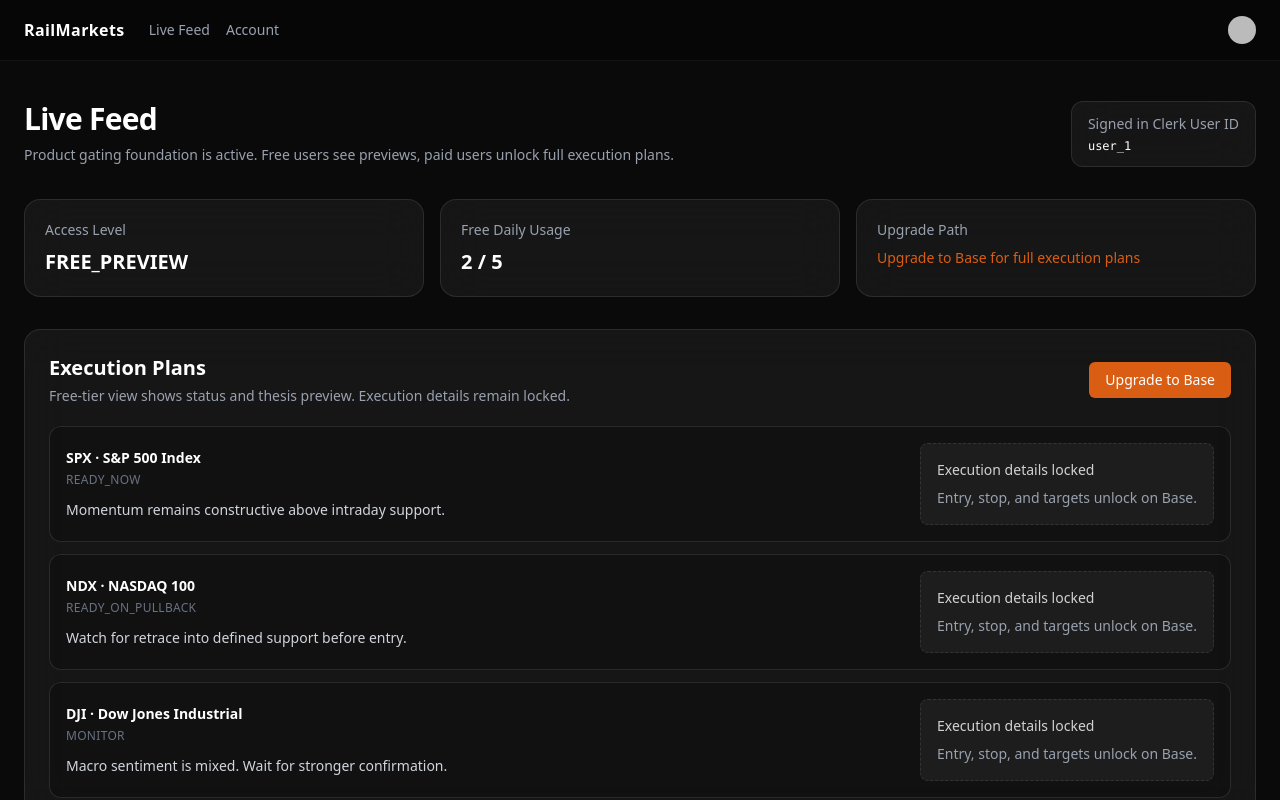
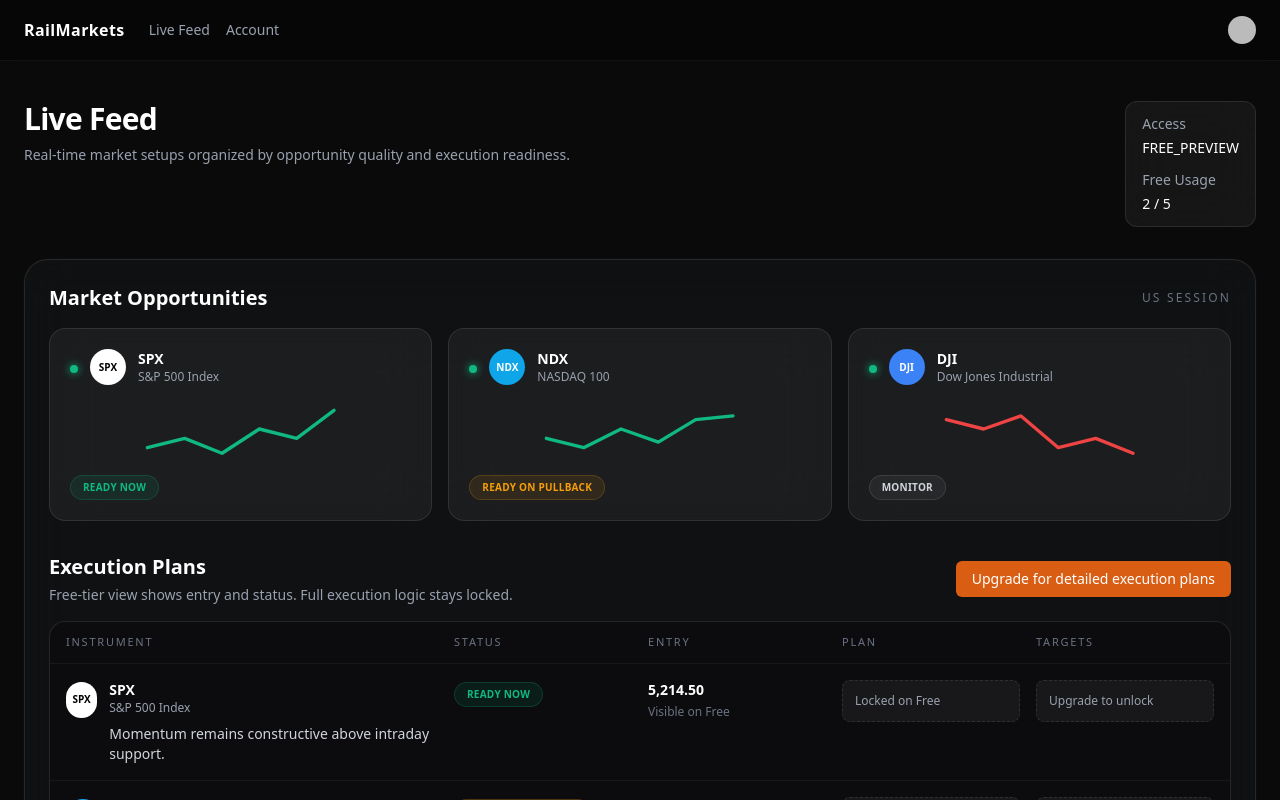
Before and after one commit to jalenbarnes/railmarkets--web, a Next.js app: page /app/feed in a window 1280 px wide. Shown: the top 800 px of the page. Built offline with nearby package versions, Linux system fonts and the light colour scheme; no server answers; sample sign-in values are in the browser's storage; some icons are missing.

Commit message:
feat: implement live feed page foundation

```diff
--- a/src/app/app/feed/page.tsx
+++ b/src/app/app/feed/page.tsx
@@ -7,96 +7,227 @@ const mockEntitlement = {
   billingState: 'ACTIVE',
 } as const
 
-const mockCards = [
+const marketOpportunities = [
   {
     ticker: 'SPX',
-    companyName: 'S&P 500 Index',
-    executionStatus: 'READY_NOW',
-    thesisPreview: 'Momentum remains constructive above intraday support.',
+    name: 'S&P 500 Index',
+    status: 'READY NOW',
+    accent: 'bg-white text-black',
+    sparkClass: 'stroke-[#10b981]',
+    path: 'M0 25 L20 20 L40 28 L60 15 L80 20 L100 5',
   },
   {
     ticker: 'NDX',
-    companyName: 'NASDAQ 100',
-    executionStatus: 'READY_ON_PULLBACK',
-    thesisPreview: 'Watch for retrace into defined support before entry.',
+    name: 'NASDAQ 100',
+    status: 'READY ON PULLBACK',
+    accent: 'bg-[#0ea5e9] text-white',
+    sparkClass: 'stroke-[#10b981]',
+    path: 'M0 20 L20 25 L40 15 L60 22 L80 10 L100 8',
   },
   {
     ticker: 'DJI',
-    companyName: 'Dow Jones Industrial',
-    executionStatus: 'MONITOR',
-    thesisPreview: 'Macro sentiment is mixed. Wait for stronger confirmation.',
+    name: 'Dow Jones Industrial',
+    status: 'MONITOR',
+    accent: 'bg-[#3b82f6] text-white',
+    sparkClass: 'stroke-[#ef4444]',
+    path: 'M0 10 L20 15 L40 8 L60 25 L80 20 L100 28',
   },
 ]
+
+const executionPlans = [
+  {
+    ticker: 'SPX',
+    name: 'S&P 500 Index',
+    entry: '5,214.50',
+    status: 'READY NOW',
+    thesis: 'Momentum remains constructive above intraday support.',
+    accent: 'bg-white text-black',
+  },
+  {
+    ticker: 'NDX',
+    name: 'NASDAQ 100',
+    entry: '18,142.25',
+    status: 'READY ON PULLBACK',
+    thesis: 'Watch for retrace into defined support before entry.',
+    accent: 'bg-[#0ea5e9] text-white',
+  },
+  {
+    ticker: 'DJI',
+    name: 'Dow Jones Industrial',
+    entry: '39,108.00',
+    status: 'MONITOR',
+    thesis: 'Macro sentiment is mixed. Wait for stronger confirmation.',
+    accent: 'bg-[#3b82f6] text-white',
+  },
+]
+
+function statusBadge(status: string) {
+  if (status === 'READY NOW') {
+    return 'bg-[rgba(16,185,129,0.1)] text-[#10b981] border border-[rgba(16,185,129,0.2)]'
+  }
+
+  if (status === 'READY ON PULLBACK') {
+    return 'bg-[rgba(245,158,11,0.1)] text-[#f59e0b] border border-[rgba(245,158,11,0.2)]'
+  }
+
+  return 'bg-white/5 text-gray-300 border border-white/10'
+}
 
 export default async function FeedPage() {
   const { userId } = await getAuthContext()
   const accessLevel = getAccessLevel(mockEntitlement)
   const feedMeta = createFeedMeta(accessLevel, 2)
+  const isFreePreview = feedMeta.accessLevel === 'FREE_PREVIEW'
 
   return (
     <section className="space-y-8">
       <div className="flex items-start justify-between gap-6">
         <div>
-          <h1 className="text-3xl font-semibold tracking-tight">Live Feed</h1>
-          <p className="mt-2 text-sm text-gray-400">
-            Product gating foundation is active. Free users see previews, paid users unlock full execution plans.
+          <h1 className="text-3xl font-semibold tracking-tight text-white">Live Feed</h1>
+          <p className="mt-2 max-w-2xl text-sm text-gray-400">
+            Real-time market setups organized by opportunity quality and execution readiness.
           </p>
         </div>
         <div className="rounded-xl border border-white/10 bg-white/5 px-4 py-3 text-sm backdrop-blur-xl">
-          <div className="text-gray-400">Signed in Clerk User ID</div>
-          <div className="mt-1 max-w-xs break-all font-mono text-xs text-white">{userId}</div>
+          <div className="text-gray-400">Access</div>
+          <div className="mt-1 text-white font-medium">{feedMeta.accessLevel}</div>
+          <div className="mt-3 text-gray-400">Free Usage</div>
+          <div className="mt-1 text-white font-medium">
+            {feedMeta.freeDailyUsed} / {feedMeta.freeDailyLimit}
+          </div>
         </div>
       </div>
 
+      <div className="rounded-[24px] border border-white/10 bg-[#111214]/90 p-6 shadow-[0_0_0_1px_rgba(255,255,255,0.02)] backdrop-blur-xl">
+        <div className="mb-8">
+          <div className="mb-4 flex items-center justify-between">
+            <h2 className="text-xl font-semibold text-white">Market Opportunities</h2>
+            <div className="text-xs uppercase tracking-[0.18em] text-gray-500">US Session</div>
+          </div>
+
           <div className="grid gap-4 md:grid-cols-3">
-        <div className="rounded-2xl border border-white/10 bg-white/5 p-5 backdrop-blur-xl">
-          <div className="text-sm text-gray-400">Access Level</div>
-          <div className="mt-2 text-xl font-semibold text-white">{feedMeta.accessLevel}</div>
+            {marketOpportunities.map((item) => (
+              <div
+                key={item.ticker}
+                className="rounded-2xl border border-white/10 bg-white/5 p-5 backdrop-blur-xl"
+              >
+                <div className="mb-4 flex items-start justify-between gap-4">
+                  <div className="flex items-center gap-3">
+                    <div className="mt-1 h-2 w-2 rounded-full bg-[#10b981] shadow-[0_0_8px_#10b981]" />
+                    <div className={`flex h-9 w-9 items-center justify-center rounded-full text-[10px] font-bold ${item.accent}`}>
+                      {item.ticker}
                     </div>
-        <div className="rounded-2xl border border-white/10 bg-white/5 p-5 backdrop-blur-xl">
-          <div className="text-sm text-gray-400">Free Daily Usage</div>
-          <div className="mt-2 text-xl font-semibold text-white">
-            {feedMeta.freeDailyUsed} / {feedMeta.freeDailyLimit}
+                    <div>
+                      <div className="text-sm font-semibold text-white">{item.ticker}</div>
+                      <div className="text-xs text-gray-400">{item.name}</div>
                     </div>
-        </div>
-        <div className="rounded-2xl border border-white/10 bg-white/5 p-5 backdrop-blur-xl">
-          <div className="text-sm text-gray-400">Upgrade Path</div>
-          <div className="mt-2 text-sm font-medium text-[#d95e14]">{feedMeta.upgradeCtaLabel}</div>
                   </div>
                 </div>
 
-      <div className="rounded-2xl border border-white/10 bg-white/5 p-6 backdrop-blur-xl">
-        <div className="mb-5 flex items-center justify-between gap-4">
+                <div className="mb-4 h-14 w-full">
+                  <svg
+                    viewBox="0 0 100 30"
+                    className={`h-full w-full fill-none stroke-[1.8] ${item.sparkClass}`}
+                    strokeLinecap="round"
+                    strokeLinejoin="round"
+                  >
+                    <path d={item.path} />
+                  </svg>
+                </div>
+
+                <span className={`inline-flex rounded-full px-3 py-1 text-[10px] font-bold uppercase tracking-wide ${statusBadge(item.status)}`}>
+                  {item.status}
+                </span>
+              </div>
+            ))}
+          </div>
+        </div>
+
+        <div>
+          <div className="mb-4 flex items-center justify-between gap-4">
             <div>
               <h2 className="text-xl font-semibold text-white">Execution Plans</h2>
               <p className="mt-1 text-sm text-gray-400">
-              Free-tier view shows status and thesis preview. Execution details remain locked.
+                {isFreePreview
+                  ? 'Free-tier view shows entry and status. Full execution logic stays locked.'
+                  : 'Your plan includes full execution logic and setup depth.'}
               </p>
             </div>
+            {isFreePreview ? (
               <button className="rounded-md bg-[#d95e14] px-4 py-2 text-sm font-medium text-white hover:bg-[#b84f0f] transition-colors">
-            Upgrade to Base
+                Upgrade for detailed execution plans
               </button>
+            ) : null}
           </div>
 
-        <div className="space-y-3">
-          {mockCards.map((card) => (
+          <div className="overflow-hidden rounded-2xl border border-white/10 bg-black/20">
+            <div className="grid grid-cols-12 gap-4 border-b border-white/5 px-4 py-3 text-[11px] font-medium uppercase tracking-[0.16em] text-gray-500">
+              <div className="col-span-4">Instrument</div>
+              <div className="col-span-2">Status</div>
+              <div className="col-span-2">Entry</div>
+              <div className="col-span-2">Plan</div>
+              <div className="col-span-2">Targets</div>
+            </div>
+
+            {executionPlans.map((plan) => (
               <div
-              key={card.ticker}
-              className="flex flex-col gap-4 rounded-xl border border-white/10 bg-black/20 p-4 md:flex-row md:items-center md:justify-between"
+                key={plan.ticker}
+                className="grid grid-cols-12 gap-4 border-b border-white/5 px-4 py-4 last:border-b-0"
               >
+                <div className="col-span-12 flex items-start gap-3 md:col-span-4">
+                  <div className={`mt-0.5 flex h-9 w-9 items-center justify-center rounded-full text-[10px] font-bold ${plan.accent}`}>
+                    {plan.ticker}
+                  </div>
                   <div>
-                <div className="text-sm font-semibold text-white">{card.ticker} · {card.companyName}</div>
-                <div className="mt-1 text-xs uppercase tracking-wide text-gray-500">{card.executionStatus}</div>
-                <p className="mt-3 max-w-xl text-sm text-gray-300">{card.thesisPreview}</p>
+                    <div className="text-sm font-semibold text-white">{plan.ticker}</div>
+                    <div className="text-xs text-gray-400">{plan.name}</div>
+                    <p className="mt-2 max-w-md text-sm text-gray-300">{plan.thesis}</p>
                   </div>
-              <div className="min-w-[220px] rounded-lg border border-dashed border-white/10 bg-white/5 p-4 text-sm text-gray-400">
-                <div className="font-medium text-white/80">Execution details locked</div>
-                <div className="mt-2">Entry, stop, and targets unlock on Base.</div>
+                </div>
+
+                <div className="col-span-6 md:col-span-2">
+                  <span className={`inline-flex rounded-full px-3 py-1 text-[10px] font-bold uppercase tracking-wide ${statusBadge(plan.status)}`}>
+                    {plan.status}
+                  </span>
+                </div>
+
+                <div className="col-span-6 md:col-span-2">
+                  <div className="text-sm font-semibold text-white">{plan.entry}</div>
+                  <div className="mt-1 text-xs text-gray-500">Visible on Free</div>
+                </div>
+
+                <div className="col-span-6 md:col-span-2">
+                  {isFreePreview ? (
+                    <div className="rounded-lg border border-dashed border-white/10 bg-white/5 p-3 text-xs text-gray-400">
+                      Locked on Free
+                    </div>
+                  ) : (
+                    <div className="rounded-lg border border-white/10 bg-white/5 p-3 text-xs text-gray-200">
+                      Full execution logic
+                    </div>
+                  )}
+                </div>
+
+                <div className="col-span-6 md:col-span-2">
+                  {isFreePreview ? (
+                    <div className="rounded-lg border border-dashed border-white/10 bg-white/5 p-3 text-xs text-gray-400">
+                      Upgrade to unlock
+                    </div>
+                  ) : (
+                    <div className="rounded-lg border border-white/10 bg-white/5 p-3 text-xs text-gray-200">
+                      Target stack visible
+                    </div>
+                  )}
                 </div>
               </div>
             ))}
           </div>
         </div>
+      </div>
+
+      <div className="rounded-2xl border border-white/10 bg-white/5 p-4 text-xs text-gray-500 backdrop-blur-xl">
+        Current session user: <span className="font-mono text-gray-300">{userId}</span>
+      </div>
     </section>
   )
 }
```
Lines whose indentation alone changed are shown as unchanged.
